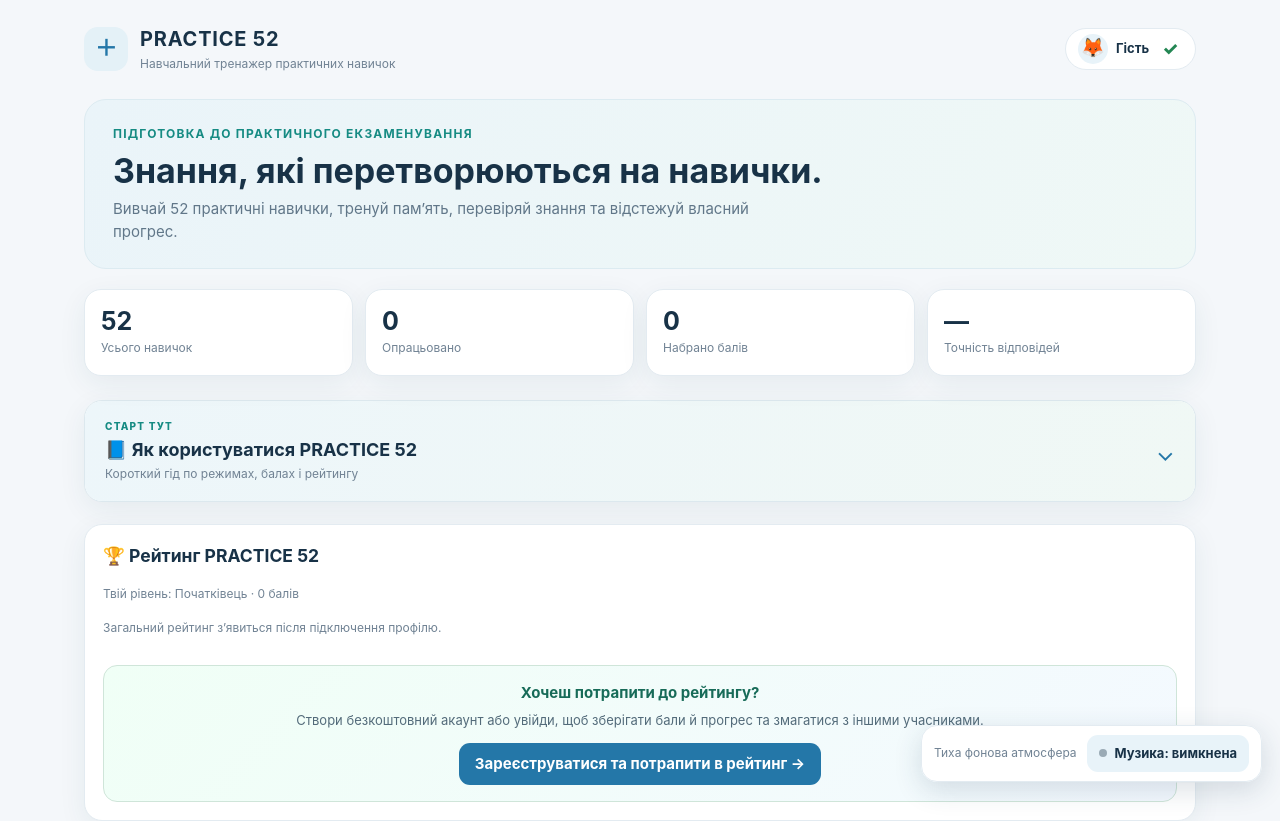
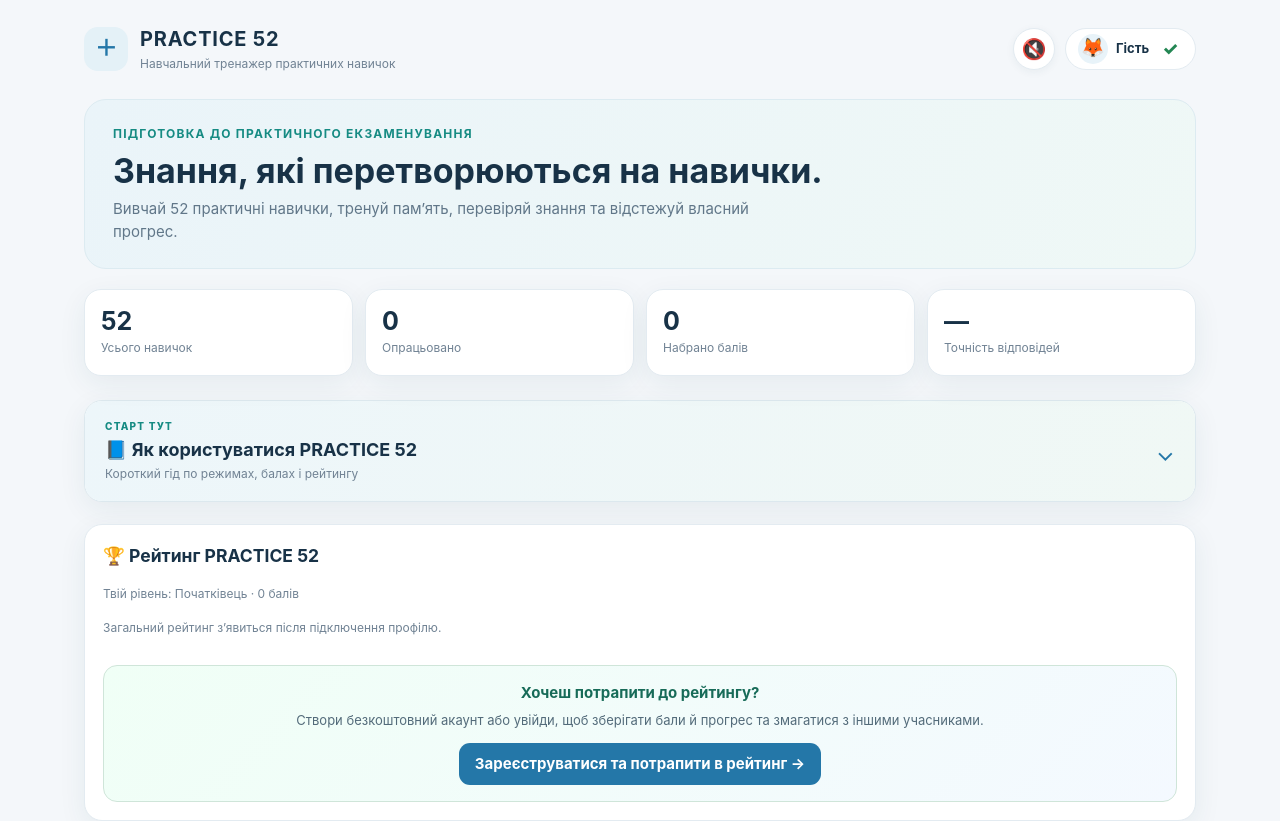
Before and after one commit to gabordav04/Practice52, a plain HTML site: page index.html in a window 1280 px wide. Shown: the top 821 px of the page. Drawn offline with Linux system fonts and the light colour scheme; no server answers.

Commit message:
Move ambient music toggle beside profile in header

```diff
--- a/index.html
+++ b/index.html
@@ -118,13 +118,10 @@ select{border:1px solid var(--line);background:#fff;border-radius:11px;padding:1
 }.skill-title-link{display:inline;text-align:inherit;padding:0;border:0;background:transparent;color:inherit;font:inherit;font-weight:inherit;line-height:inherit;cursor:pointer;text-decoration:underline;text-decoration-color:rgba(55,132,160,.45);text-decoration-thickness:2px;text-underline-offset:5px}.skill-title-link:focus-visible{outline:3px solid #3989bd;outline-offset:5px;border-radius:5px}.skill-title-link:active{opacity:.72}.rank-avatar{width:28px;height:28px;flex:0 0 28px;display:inline-block;vertical-align:middle;object-fit:cover;border-radius:50%;margin-right:6px;background:#e8f3f9}
 .avatar-crop-modal{position:fixed;inset:0;z-index:9999;background:#102235a8;display:grid;place-items:center;padding:18px}.avatar-crop-card{width:min(100%,390px);background:#fff;border-radius:22px;padding:20px;box-shadow:0 20px 60px #0003}.avatar-crop-card h3{margin:0 0 8px;font-size:21px}.avatar-crop-card p{margin:0 0 15px;color:var(--muted);font-size:14px}.avatar-crop-viewport{width:min(76vw,280px);height:min(76vw,280px);margin:0 auto 16px;border-radius:50%;overflow:hidden;position:relative;background:#e8eef3;touch-action:none;border:3px solid #fff;box-shadow:0 0 0 1px var(--line)}.avatar-crop-viewport img{position:absolute;max-width:none;max-height:none;user-select:none;-webkit-user-drag:none;touch-action:none}.avatar-crop-card input[type=range]{width:100%;margin:8px 0 16px}.avatar-crop-actions{display:flex;gap:10px}.avatar-crop-actions button{flex:1;border:0;border-radius:13px;padding:13px 8px;font:inherit;font-weight:700;background:#edf3f6;color:var(--ink)}.avatar-crop-actions .primary{background:var(--blue);color:#fff}
 
-.p52-ambient-dock{position:fixed;right:18px;bottom:18px;z-index:1000;display:flex;align-items:center;gap:10px;padding:9px 12px;border:1px solid var(--line);border-radius:16px;background:rgba(255,255,255,.96);box-shadow:0 8px 28px rgba(29,65,89,.16);backdrop-filter:blur(12px);max-width:calc(100vw - 36px)}
-.p52-ambient-label{font-size:12px;color:var(--muted);white-space:nowrap}
-.p52-ambient-toggle{display:inline-flex;align-items:center;gap:8px;border-radius:11px;padding:9px 12px;background:var(--blue2);color:var(--ink);font-weight:700;font-size:13px;white-space:nowrap}
-.p52-ambient-toggle[aria-pressed=true]{background:#e5f4ee;color:#176b50}
-.p52-ambient-dot{width:8px;height:8px;border-radius:50%;background:#9aaab5;display:inline-block}
-.p52-ambient-toggle[aria-pressed=true] .p52-ambient-dot{background:#239b70;box-shadow:0 0 0 4px rgba(35,155,112,.12)}
-@media(max-width:600px){.p52-ambient-dock{right:10px;bottom:10px;left:10px;justify-content:space-between}.p52-ambient-label{white-space:normal}}
+.p52-ambient-toggle{width:42px;height:42px;flex:0 0 42px;display:grid;place-items:center;border:1px solid var(--line);border-radius:50%;background:#fff;color:var(--ink);font-size:20px;line-height:1;box-shadow:0 2px 8px rgba(29,65,89,.06);transition:background .15s,border-color .15s,transform .15s}
+.p52-ambient-toggle:hover{background:var(--blue2);border-color:#b8d5e4;transform:translateY(-1px)}
+.p52-ambient-toggle[aria-pressed=true]{background:#e5f4ee;border-color:#a9d8c0;color:#176b50}
+@media(max-width:600px){.header-right{gap:7px}.p52-ambient-toggle{width:38px;height:38px;flex-basis:38px;font-size:18px}}
 </style>
 <script src="https://www.gstatic.com/firebasejs/10.14.1/firebase-app-compat.js"></script>
 <script src="https://www.gstatic.com/firebasejs/10.14.1/firebase-auth-compat.js"></script>
@@ -1440,11 +1437,10 @@ renderStats();renderSkills();renderHeaderIdentity();
   }
   audio=null;master=null;voices=[];step=0;
  }
- const dock=document.createElement('div');dock.className='p52-ambient-dock';
- dock.innerHTML='<span class="p52-ambient-label">Тиха фонова атмосфера</span><button type="button" class="p52-ambient-toggle" id="p52AmbientToggle" aria-pressed="false"><span class="p52-ambient-dot"></span><span id="p52AmbientText">Музика: вимкнена</span></button>';
- document.body.appendChild(dock);
- const button=document.getElementById('p52AmbientToggle'),label=document.getElementById('p52AmbientText');
- function setUI(on){button.setAttribute('aria-pressed',String(on));label.textContent=on?'Музика: увімкнена':'Музика: вимкнена';}
+ const button=document.createElement('button');button.type='button';button.className='p52-ambient-toggle';button.id='p52AmbientToggle';button.setAttribute('aria-pressed','false');button.setAttribute('aria-label','Увімкнути фонову музику');button.title='Увімкнути фонову музику';button.textContent='🔇';
+ const headerRight=document.querySelector('.header-right');
+ if(headerRight)headerRight.insertBefore(button,headerRight.firstChild);
+ function setUI(on){button.setAttribute('aria-pressed',String(on));button.setAttribute('aria-label',on?'Вимкнути фонову музику':'Увімкнути фонову музику');button.title=on?'Вимкнути фонову музику':'Увімкнути фонову музику';button.textContent=on?'🔊':'🔇';}
  button.addEventListener('click',async()=>{
   const on=button.getAttribute('aria-pressed')!=='true';
   if(on){
@@ -1455,7 +1451,7 @@ renderStats();renderSkills();renderHeaderIdentity();
    }catch(err){console.warn('PRACTICE 52 ambient audio unavailable:',err);stopAudio();setUI(false);label.textContent='Не вдалося ввімкнути';}
   }else{stopAudio();localStorage.setItem(KEY,'0');setUI(false);}
  });
- try{if(localStorage.getItem(KEY)==='1')label.textContent='Увімкнути фонову музику';}catch(e){}
+ try{if(localStorage.getItem(KEY)==='1')button.title='Увімкнути фонову музику';}catch(e){}
 })();
 </script>
 
```
